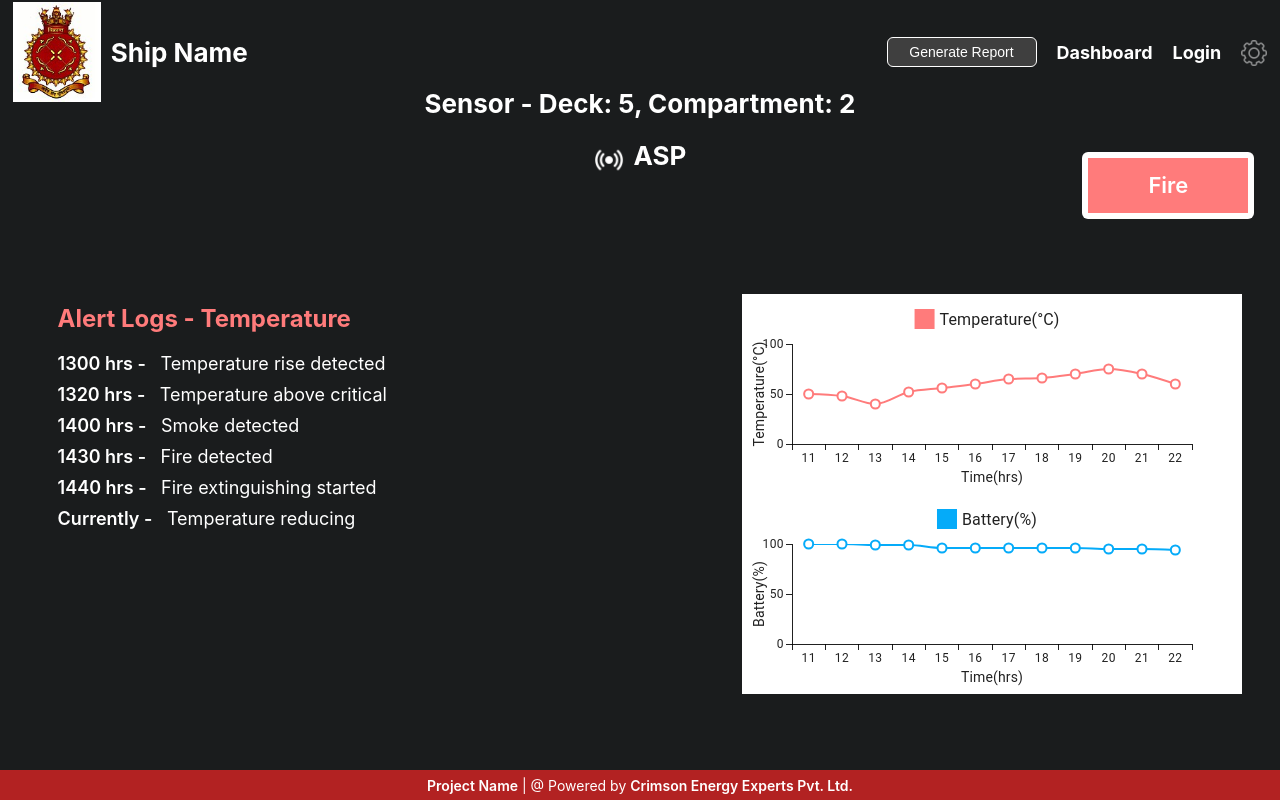
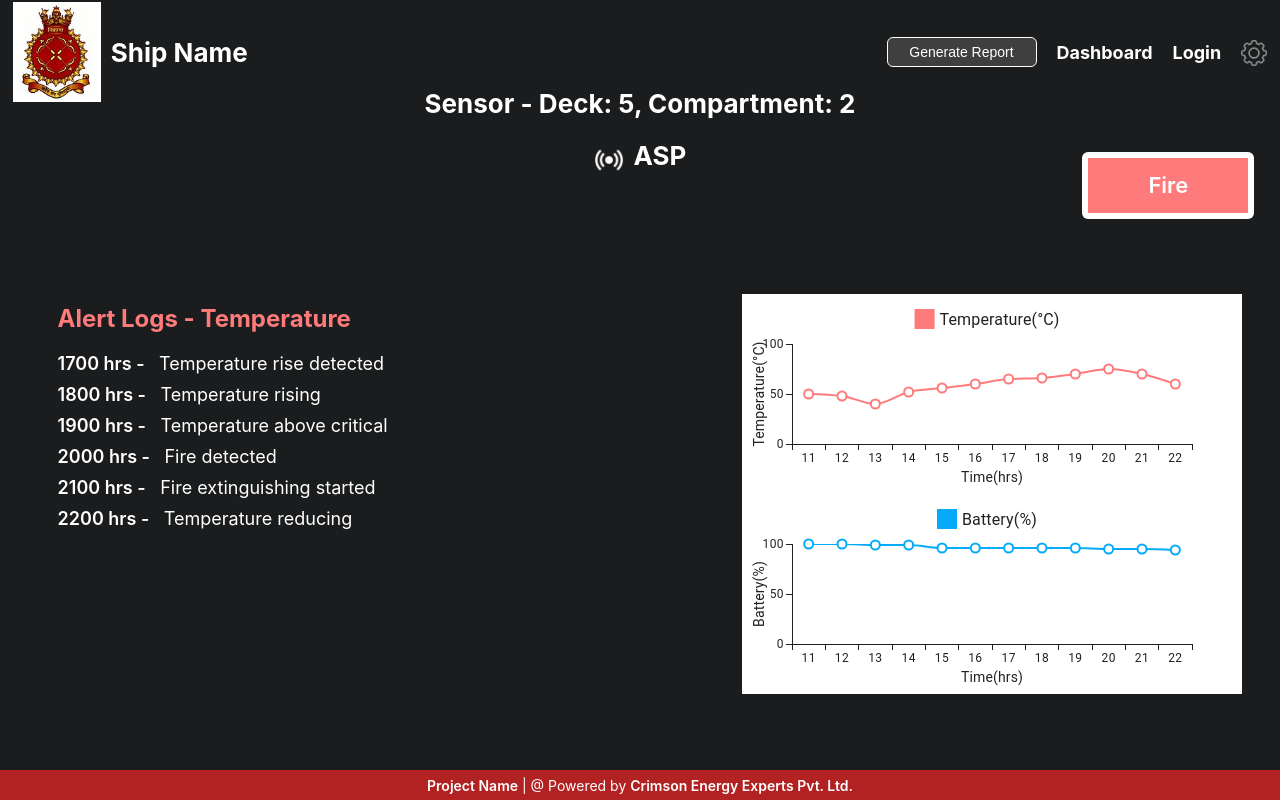
Before and after one commit to cee-diksha/fire_detection, a React (Create React App) app: page /info/ASP in a window 1280 px wide. Built offline with nearby package versions, Linux system fonts and the light colour scheme.

Commit message:
data modified

```diff
--- a/src/assets/info.js
+++ b/src/assets/info.js
@@ -3,19 +3,19 @@ export const info = [
     { id: 2, status: ["deleted"], tempSetpoint: null, smokeSensor: null, triggeringDevice: null, axis: 'X-Y-Z', node_type: "repeater", node_name: "GT Room", node_id: 102, battery_percentage: "0", temp: null, last_update: "12/9/24 10:14:18", isDeleted: true, deck: 2, compartment: 1 , status_log: "needs replacement" , connectedTo: []},
     { id: 3, status: ["success"], tempSetpoint: 50, smokeSensor: null, triggeringDevice: false, axis: 'X-Y-Z', node_type: "suppressor", node_name: "Boiler Room", node_id: 103, battery_percentage: "100", temp: null, last_update: "12/9/24 15:24:08", isDeleted: false, deck: 2, compartment: 1 , status_log: "" , connectedTo: [102]},
     { id: 4, status: ["orange", "yellow", "smoke"], tempSetpoint: 50, smokeSensor: true, triggeringDevice: null, axis: 'X-Y-Z', node_type: "sensor", node_name: "Gallery", node_id: 104, battery_percentage: "20", temp: "75", last_update: "12/9/24 11:54:58", isDeleted: false, deck: 3, compartment: 3 , status_log: "smoke detected, temp rising, low battery" , connectedTo: [115]},
-    { id: 5, status: ["success"], tempSetpoint: 50, smokeSensor: null, triggeringDevice: false, axis: 'X-Y-Z', node_type: "suppressor", node_name: "SS Dining Hall", node_id: 105, battery_percentage: "98", temp: null, last_update: "12/9/24 11:54:58", isDeleted: false, deck: 3, compartment: 7 , status_log: "" , connectedTo: [115]},
+    { id: 5, status: ["success"], tempSetpoint: 50, smokeSensor: null, triggeringDevice: false, axis: 'X-Y-Z', node_type: "suppressor", node_name: "SS Dining Hall", node_id: 105, battery_percentage: "98", temp: null, last_update: "12/9/24 11:54:58", isDeleted: false, deck: 3, compartment: 3 , status_log: "" , connectedTo: [115]},
     { id: 6, status: ["danger"], tempSetpoint: 50, smokeSensor: true, triggeringDevice: null, axis: 'X-Y-Z', node_type: "sensor", node_name: "VS Dining Hall", node_id: 106, battery_percentage: "100", temp: "80", last_update: "12/9/24 11:54:58", isDeleted: false, deck: 5, compartment: 5 , status_log: "fire detected" , connectedTo: [119]},
     { id: 7, status: ["success"], tempSetpoint: null, smokeSensor: null, triggeringDevice: null, axis: 'X-Y-Z', node_type: "repeater", node_name: "Main Switch Board", node_id: 107, battery_percentage: "90", temp: null, last_update: "12/9/24 11:54:58", isDeleted: false, deck: 4, compartment: 6 , status_log: "" , connectedTo: []},
     { id: 8, status: ["orange", "smoke"], tempSetpoint: 50, smokeSensor: false, triggeringDevice: null, axis: 'X-Y-Z', node_type: "sensor", node_name: "MCO", node_id: 108, battery_percentage: "98", temp: "65", last_update: "12/9/24 11:54:58", isDeleted: false, deck: 1, compartment: 9 , status_log: "smoke detected, temp rising" , connectedTo: [116]},
     { id: 9, status: ["success"], tempSetpoint: 50, smokeSensor: true, triggeringDevice: null, axis: 'X-Y-Z', node_type: "sensor", node_name: "Engg JS Mess", node_id: 109, battery_percentage: "100", temp: "50", last_update: "12/9/24 11:54:58", isDeleted: false, deck: 6, compartment: 2 , status_log: "" , connectedTo: [112]},
-    { id: 10, status: ["yellow"], tempSetpoint: 50, smokeSensor: null, triggeringDevice: false, axis: 'X-Y-Z', node_type: "suppressor", node_name: "Engg SS Mess", node_id: 110, battery_percentage: "32", temp: null, last_update: "12/9/24 11:54:58", isDeleted: false, deck: 1, compartment: 1 , status_log: "low battery" , connectedTo: [116]},
+    { id: 10, status: ["yellow"], tempSetpoint: 50, smokeSensor: null, triggeringDevice: false, axis: 'X-Y-Z', node_type: "suppressor", node_name: "Engg SS Mess", node_id: 110, battery_percentage: "32", temp: null, last_update: "12/9/24 11:54:58", isDeleted: false, deck: 1, compartment: 9 , status_log: "low battery" , connectedTo: [116]},
     { id: 11, status: ["danger", "yellow", "smoke"], tempSetpoint: 50, smokeSensor: true, triggeringDevice: null, axis: 'X-Y-Z', node_type: "sensor", node_name: "Spare Gear Store", node_id: 111, battery_percentage: "35", temp: "80", last_update: "12/9/24 11:54:58", isDeleted: false, deck: 4, compartment: 5 , status_log: "fire and smoke detected, low battery" , connectedTo: [107]},
     { id: 12, status: ["success"], tempSetpoint: null, smokeSensor: null, triggeringDevice: null, axis: 'X-Y-Z', node_type: "repeater", node_name: "CMR", node_id: 112, battery_percentage: "100", temp: null, last_update: "12/9/24 11:54:58", isDeleted: false, deck: 6, compartment: 2 , status_log: "" , connectedTo: []},
     { id: 13, status: ["success"], tempSetpoint: 50, smokeSensor: null, triggeringDevice: false, axis: 'X-Y-Z', node_type: "suppressor", node_name: "AC Compartment", node_id: 113, battery_percentage: "100", temp: null, last_update: "12/9/24 11:54:58", isDeleted: false, deck: 4, compartment: 5 , status_log: "" , connectedTo: [107]},
     { id: 14, status: ["danger", "smoke"], tempSetpoint: 50, smokeSensor: false, triggeringDevice: null, axis: 'X-Y-Z', node_type: "sensor", node_name: "ASP", node_id: 114, battery_percentage: "99", temp: "75", last_update: "12/9/24 11:54:58", isDeleted: false, deck: 5, compartment: 2 , status_log: "fire and smoke detected" , connectedTo: [119]},
     { id: 15, status: ["success"], tempSetpoint: null, smokeSensor: null, triggeringDevice: null, axis: 'X-Y-Z', node_type: "repeater", node_name: "Pump Room", node_id: 115, battery_percentage: "100", temp: null, last_update: "12/9/24 11:54:58", isDeleted: false, deck: 3, compartment: 1 , status_log: "" , connectedTo: []},
     { id: 16, status: ["success"], tempSetpoint: null, smokeSensor: null, triggeringDevice: null, axis: 'X-Y-Z', node_type: "repeater", node_name: "Cabin Flat", node_id: 116, battery_percentage: "96", temp: null, last_update: "12/9/24 11:54:58", isDeleted: false, deck: 1, compartment: 8 , status_log: "" , connectedTo: []},
-    { id: 17, status: ["success"], tempSetpoint: 50, smokeSensor: null, triggeringDevice: false, axis: 'X-Y-Z', node_type: "suppressor", node_name: "Fwd JS Mess", node_id: 117, battery_percentage: "100", temp: null, last_update: "12/9/24 11:54:58", isDeleted: false, deck: 6, compartment: 9 , status_log: "" , connectedTo: [112]},
+    { id: 17, status: ["success"], tempSetpoint: 50, smokeSensor: null, triggeringDevice: false, axis: 'X-Y-Z', node_type: "suppressor", node_name: "Fwd JS Mess", node_id: 117, battery_percentage: "100", temp: null, last_update: "12/9/24 11:54:58", isDeleted: false, deck: 6, compartment: 2 , status_log: "" , connectedTo: [112]},
     { id: 18, status: ["smoke"], tempSetpoint: 50, smokeSensor: true, triggeringDevice: null, axis: 'X-Y-Z', node_type: "sensor", node_name: "Fwd SS Mess", node_id: 118, battery_percentage: "90", temp: "49", last_update: "12/9/24 11:54:58", isDeleted: false, deck: 5, compartment: 11 , status_log: "smoke detected" , connectedTo: [119]},
     { id: 19, status: ["success"], tempSetpoint: null, smokeSensor: null, triggeringDevice: null, axis: 'X-Y-Z', node_type: "repeater", node_name: "comp 0", node_id: 119, battery_percentage: "90", temp: null, last_update: "12/9/24 11:54:58", isDeleted: false, deck: 5, compartment: 8 , status_log: "" , connectedTo: []},
     { id: 20, status: ["success"], tempSetpoint: null, smokeSensor: null, triggeringDevice: false, axis: 'X-Y-Z', node_type: "suppressor", node_name: "comp 1", node_id: 120, battery_percentage: "90", temp: null, last_update: "12/9/24 11:54:58", isDeleted: false, deck: 5, compartment: 5, status_log: "" , connectedTo: [119]},
@@ -25,9 +25,8 @@ export const info = [
 export const deckInfo = [
     {
         id: "1", deck: 1, devices: [
-            { comp: 1, node_info: [{ node: 110, status: ["yellow"] }] },
             { comp: 8, node_info: [{ node: 116, status: ["success"] }] },
-            { comp: 9, node_info: [{ node: 108, status: ["orange", "smoke"]}]}
+            { comp: 9, node_info: [{ node: 108, status: ["orange", "smoke"]}, { node: 110, status: ["yellow"] }]}
         ]
     },
     {
@@ -38,8 +37,7 @@ export const deckInfo = [
     {
         id: "3", deck: 3, devices: [
             { comp: 1, node_info: [{ node: 115, status: ["success"] }] },
-            { comp: 7, node_info: [{ node: 105, status: ["success"] }] },
-            { comp: 3, node_info: [{ node: 104, status: ["orange", "yellow"]}] },
+            { comp: 3, node_info: [{ node: 104, status: ["orange", "yellow"]}, { node: 105, status: ["success"] }] },
         ]
     },
     {
@@ -58,8 +56,7 @@ export const deckInfo = [
     },
     {
         id: "6", deck: 6, devices: [
-            { comp: 2, node_info: [{ node: 109, status: ["success"] }, { node: 112, status: ["success"] }] },
-            { comp: 9, node_info: [{ node: 117, status: ["success"] }] },
+            { comp: 2, node_info: [{ node: 109, status: ["success"] }, { node: 112, status: ["success"] }, { node: 117, status: ["success"] }] },
         ]
     }
 ];
@@ -96,12 +93,12 @@ export const specificDeviceChartData = [
     },
     {
         node_type: "repeater", node_name: "GT Room", node_id: 102, deck: 2, comp: 1, alertlogstemp: null, alertlogsbattery: [ { time: "0800 hrs", message: "Battery level at 50%" },
-            { time: "1000 hrs", message: "Battery level at 40%" },
-            { time: "1200 hrs", message: "Battery level at 30%" },
-            { time: "1300 hrs", message: "Battery level at 20% — warning: battery low" },
-            { time: "1400 hrs", message: "Battery level at 10% — critical battery level" },
-            { time: "1500 hrs", message: "Battery level at 5% — urgent replacement required" },
-            { time: "1600 hrs", message: "Device shutdown — battery depleted" }], temperature: null, battery_percentage: [
+            { time: "1700 hrs", message: "Battery level at 42%" },
+            { time: "1800 hrs", message: "Battery level at 33%" },
+            { time: "1900 hrs", message: "Battery level at 30% — warning: battery low" },
+            { time: "2000 hrs", message: "Battery level at 20% — warning: battery low" },
+            { time: "2100 hrs", message: "Battery level at 15% — urgent replacement required" },
+            { time: "2200 hrs", message: "Device shutdown — battery depleted" }], temperature: null, battery_percentage: [
             { time: "11", value: "100", info: "[INFO]", status: "Battery OK" },
             { time: "12", value: "94", info: "[INFO]", status: "Battery OK" },
             { time: "13", value: "86", info: "[WARNING]", status: "Battery dropping" },
@@ -134,12 +131,12 @@ export const specificDeviceChartData = [
     },
     {
         node_type: "sensor", node_name: "Gallery", node_id: 104, deck:3, comp:3 , alertlogstemp: [
-            { time: "1700 hrs", message: "Temperature rise detected" },
-            { time: "1800 hrs", message: "Temperature above critical" },
-            { time: "1600 hrs", message: "Smoke detected" },
-            { time: "2000 hrs", message: "Fire detected" },
-            { time: "2100 hrs", message: "Fire extinguishing started" },
-            { time: "2200 hrs", message: "Temperature reducing" }
+            { time: "1700 hrs", message: "Working fine" },
+            { time: "1800 hrs", message: "Working fine" },
+            { time: "1600 hrs", message: "Temperature rise detected" },
+            { time: "2000 hrs", message: "Temperature rising" },
+            { time: "2100 hrs", message: "Temperature rising" },
+            { time: "2200 hrs", message: "Temperature above critical" }
         ], alertlogsbattery: [
             { time: "1600 hrs", message: "Battery level at 50%" },
             { time: "1700 hrs", message: "Battery level at 43%" },
@@ -175,7 +172,7 @@ export const specificDeviceChartData = [
             { time: "22", value: "20", info: "[WARNING]", status: "Battery dropping" }]
     },
     {
-        node_type: "suppression unit", node_name: "SS Dining Hall", node_id: 105, deck:3, comp: 7, alertlogstemp: null, alertlogsbattery: [], temperature: null, battery_percentage: [{ time: "11", value: "100", info: "[INFO]", status: "Battery OK" },
+        node_type: "suppression unit", node_name: "SS Dining Hall", node_id: 105, deck:3, comp: 3, alertlogstemp: null, alertlogsbattery: [], temperature: null, battery_percentage: [{ time: "11", value: "100", info: "[INFO]", status: "Battery OK" },
             { time: "12", value: "100", info: "[INFO]", status: "Battery OK" },
             { time: "13", value: "99", info: "[INFO]", status: "Battery dropping" },
             { time: "14", value: "99", info: "[INFO]", status: "Battery dropping" },
@@ -190,10 +187,11 @@ export const specificDeviceChartData = [
     },
     {
         node_type: "sensor", node_name: "VS Dining Hall", node_id: 106, deck:5, comp: 5,  alertlogstemp: [
-            { time: "1300 hrs", message: "Temperature rise detected" },
-            { time: "1320 hrs", message: "Temperature above critical" },
-            { time: "1430 hrs", message: "Fire detected" },
-            { time: "1440 hrs", message: "Fire extinguishing started" },
+            { time: "1700 hrs", message: "Temperature rise detected" },
+            { time: "1800 hrs", message: "Temperature rising" },
+            { time: "1900 hrs", message: "Temperature above critical" },
+            { time: "2000 hrs", message: "Fire detected" },
+            { time: "2100 hrs", message: "Fire extinguishing started" },
             { time: "Currently", message: "Temperature reducing" }
         ], alertlogsbattery: [], temperature: [
             { info: "[INFO]", time: "11", status: "Sensor initialized", value: "50" },
@@ -237,10 +235,12 @@ export const specificDeviceChartData = [
     },
     {
         node_type: "sensor", node_name: "MCO", node_id: 108, deck: 1, comp: 9, alertlogstemp: [
-            { time: "1300 hrs", message: "Temperature rise detected" },
-            { time: "1320 hrs", message: "Smoke detected" },
-            { time: "1430 hrs", message: "Steady rise in temperature for past 1 hour" },
-            { time: "1440 hrs", message: "Temperature above critical" },
+            { time: "1700 hrs", message: "Working fine" },
+            { time: "1800 hrs", message: "Working fine" },
+            { time: "1600 hrs", message: "Temperature rise detected" },
+            { time: "2000 hrs", message: "Smoke detected" },
+            { time: "2100 hrs", message: "Temperature above critical" },
+            { time: "2200 hrs", message: "Temperature above critical" }
         ], alertlogsbattery: [], temperature: [
             { time: "11", value: "50", info: "[INFO]", status: "Sensor initialized" },
             { time: "12", value: "49", info: "[INFO]", status: "Sensor working fine" },
@@ -248,10 +248,10 @@ export const specificDeviceChartData = [
             { time: "14", value: "50", info: "[INFO]", status: "Sensor working fine" },
             { time: "15", value: "50", info: "[INFO]", status: "Sensor working fine" },
             { time: "16", value: "48", info: "[INFO]", status: "Sensor working fine" },
-            { time: "17", value: "52", info: "[WARNING]", status: "Temperature rising above critical" },
-            { time: "18", value: "56", info: "[WARNING]", status: "Temperature rising above critical" },
-            { time: "19", value: "59", info: "[WARNING]", status: "Temperature rising above critical" },
-            { time: "20", value: "60", info: "[WARNING]", status: "Temperature rising above critical" },
+            { time: "17", value: "52", info: "[WARNING]", status: "Temperature rising" },
+            { time: "18", value: "56", info: "[WARNING]", status: "Temperature rising" },
+            { time: "19", value: "59", info: "[WARNING]", status: "Temperature rising" },
+            { time: "20", value: "60", info: "[WARNING]", status: "Temperature rising and smoke detected" },
             { time: "21", value: "62", info: "[WARNING]", status: "Temperature rising above critical" },
             { time: "22", value: "65", info: "[WARNING]", status: "Temperature rising above critical" }
         ], battery_percentage: [{ time: "11", value: "100", info: "[INFO]", status: "Battery OK" },
@@ -295,7 +295,7 @@ export const specificDeviceChartData = [
             { time: "22", value: "94", info: "[WARNING]", status: "Battery dropping" }]
     },
     {
-        node_type: "suppression unit", node_name: "Engg SS Mess", node_id: 110, deck: 1, comp: 1, alertlogstemp: null, alertlogsbattery: [
+        node_type: "suppression unit", node_name: "Engg SS Mess", node_id: 110, deck: 1, comp: 9, alertlogstemp: null, alertlogsbattery: [
             { time: "1800 hrs", message: "Battery level at 58%" },
             { time: "1900 hrs", message: "Battery level at 46%" },
             { time: "2020 hrs", message: "Battery level at 38%" },
@@ -318,7 +318,7 @@ export const specificDeviceChartData = [
         node_type: "sensor", node_name: "Spare Gear Store", node_id: 111, deck:4, comp: 5, alertlogstemp: [
             { time: "1700 hrs", message: "Temperature rise detected" },
             { time: "1800 hrs", message: "Temperature above critical" },
-            { time: "1600 hrs", message: "Smoke detected" },
+            { time: "1900 hrs", message: "Smoke detected" },
             { time: "2000 hrs", message: "Fire detected" },
             { time: "2100 hrs", message: "Fire extinguishing started" },
             { time: "2200 hrs", message: "Temperature reducing" }
@@ -386,12 +386,12 @@ export const specificDeviceChartData = [
     },
     {
         node_type: "sensor", node_name: "ASP", node_id: 114, deck:5, comp: 2,  alertlogstemp: [
-            { time: "1300 hrs", message: "Temperature rise detected" },
-            { time: "1320 hrs", message: "Temperature above critical" },
-            { time: "1400 hrs", message: "Smoke detected" },
-            { time: "1430 hrs", message: "Fire detected" },
-            { time: "1440 hrs", message: "Fire extinguishing started" },
-            { time: "Currently", message: "Temperature reducing" }
+            { time: "1700 hrs", message: "Temperature rise detected" },
+            { time: "1800 hrs", message: "Temperature rising" },
+            { time: "1900 hrs", message: "Temperature above critical" },
+            { time: "2000 hrs", message: "Fire detected" },
+            { time: "2100 hrs", message: "Fire extinguishing started" },
+            { time: "2200 hrs", message: "Temperature reducing" }
         ], alertlogsbattery: [], temperature: [
             { time: "11", value: "50", info: "[INFO]", status: "Sensor initialized" },
             { time: "12", value: "48", info: "[INFO]", status: "Sensor working fine" },
@@ -448,7 +448,7 @@ export const specificDeviceChartData = [
             { time: "22", value: "94", info: "[INFO]", status: "Battery dropping" }]
     },
     {
-        node_type: "suppression unit", node_name: "Fwd JS Mess", node_id: 117, deck: 6, comp: 9, alertlogstemp: null, alertlogsbattery: [], temperature: null, battery_percentage: [ { time: "11", value: "100", info: "[INFO]", status: "Battery OK" },
+        node_type: "suppression unit", node_name: "Fwd JS Mess", node_id: 117, deck: 6, comp: 2, alertlogstemp: null, alertlogsbattery: [], temperature: null, battery_percentage: [ { time: "11", value: "100", info: "[INFO]", status: "Battery OK" },
             { time: "12", value: "100", info: "[INFO]", status: "Battery OK" },
             { time: "13", value: "99", info: "[WARNING]", status: "Battery dropping" },
             { time: "14", value: "99", info: "[WARNING]", status: "Battery dropping" },
```
